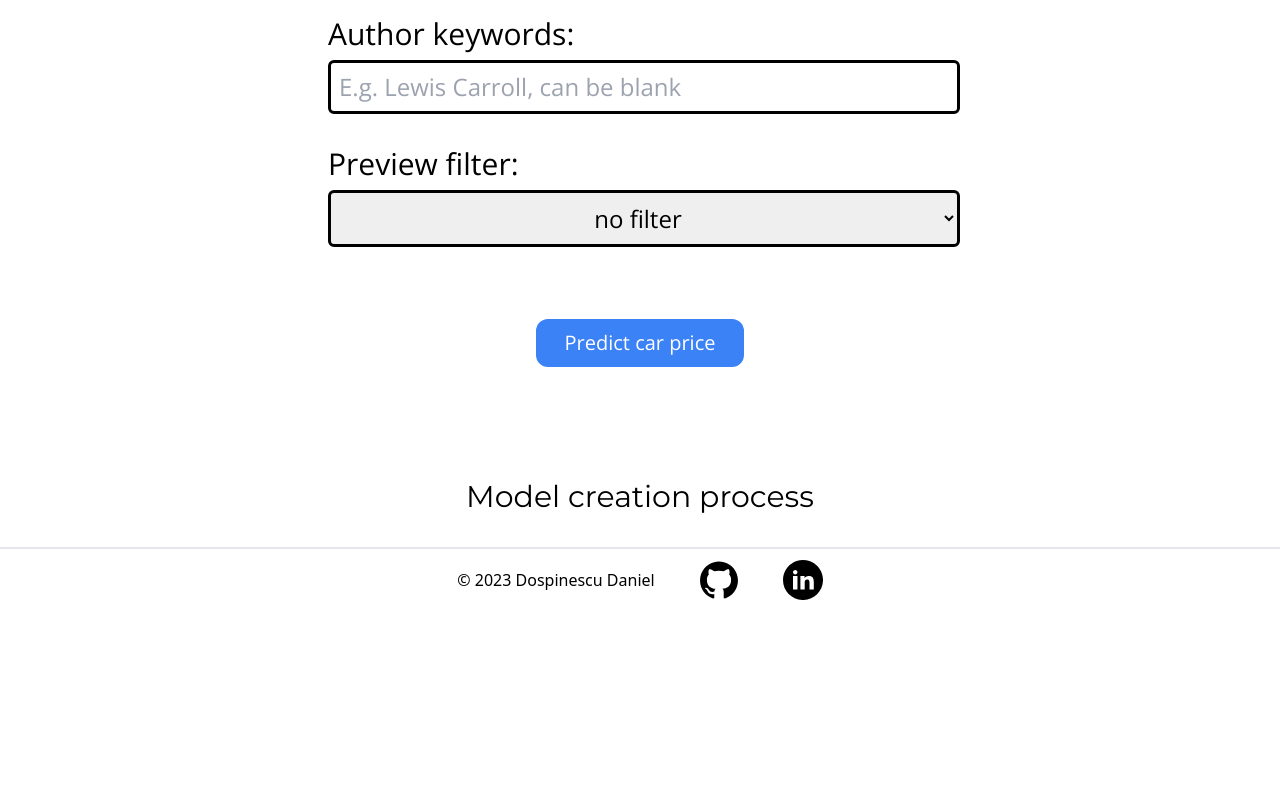
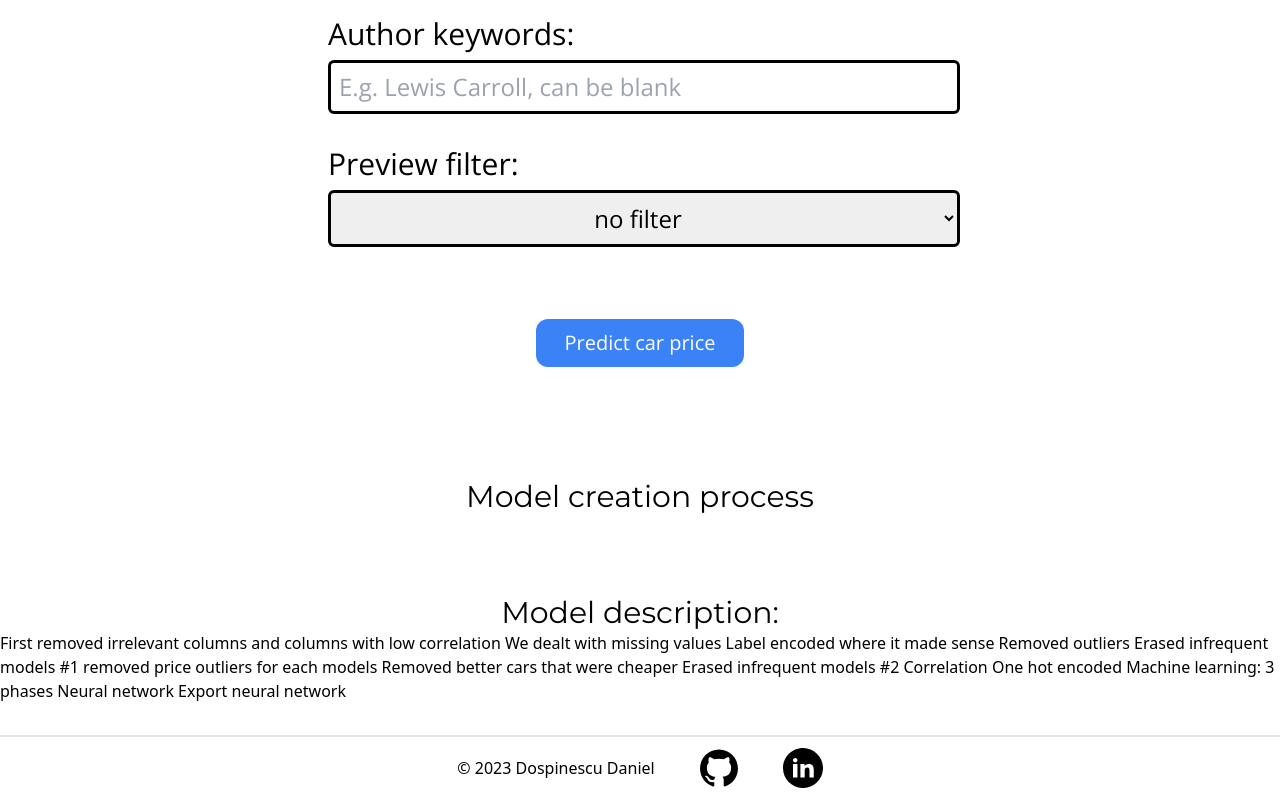
Before and after one commit to dospix/Portfolio-Website-V2, a React (Vite) app in the folder frontend/: page /used-cars-machine-learning-project in a window 1280 px wide. Shown: the part 454-1254 px from the top of the page. Before the commit the page ends 1066 px from the top, so only its background shows below. Built offline with nearby package versions, Linux system fonts and the light colour scheme.

Commit message:
Replace the neural network used with a better one

```diff
--- a/frontend/src/pages/UsedCarsMachineLearningProject.jsx
+++ b/frontend/src/pages/UsedCarsMachineLearningProject.jsx
@@ -92,6 +92,25 @@ export default function UsedCarsMachineLearningProject() {
         <div className='lg:mt-20 md:mt-16 sm:mt-14 mt-10 mx-2 flex items-center justify-center text-center'>
             <h1 className="md:text-3xl text-2xl font-Montserrat">Model creation process</h1>
         </div>
+
+        <div className='lg:mt-20 md:mt-16 sm:mt-14 mt-10 mx-2 flex items-center justify-center text-center'>
+            <h1 className="md:text-3xl text-2xl font-Montserrat">Model description:</h1>
+
+        </div>
+
+        First removed irrelevant columns and columns with low correlation
+        We dealt with missing values
+        Label encoded where it made sense
+        Removed outliers
+        Erased infrequent models #1
+        removed price outliers for each models
+        Removed better cars that were cheaper
+        Erased infrequent models #2
+        Correlation
+        One hot encoded
+        Machine learning: 3 phases
+        Neural network
+        Export neural network
     </>
     )
 }
```
Also changed, not shown: 2 other files (tests, documents, lock files or other folders).
